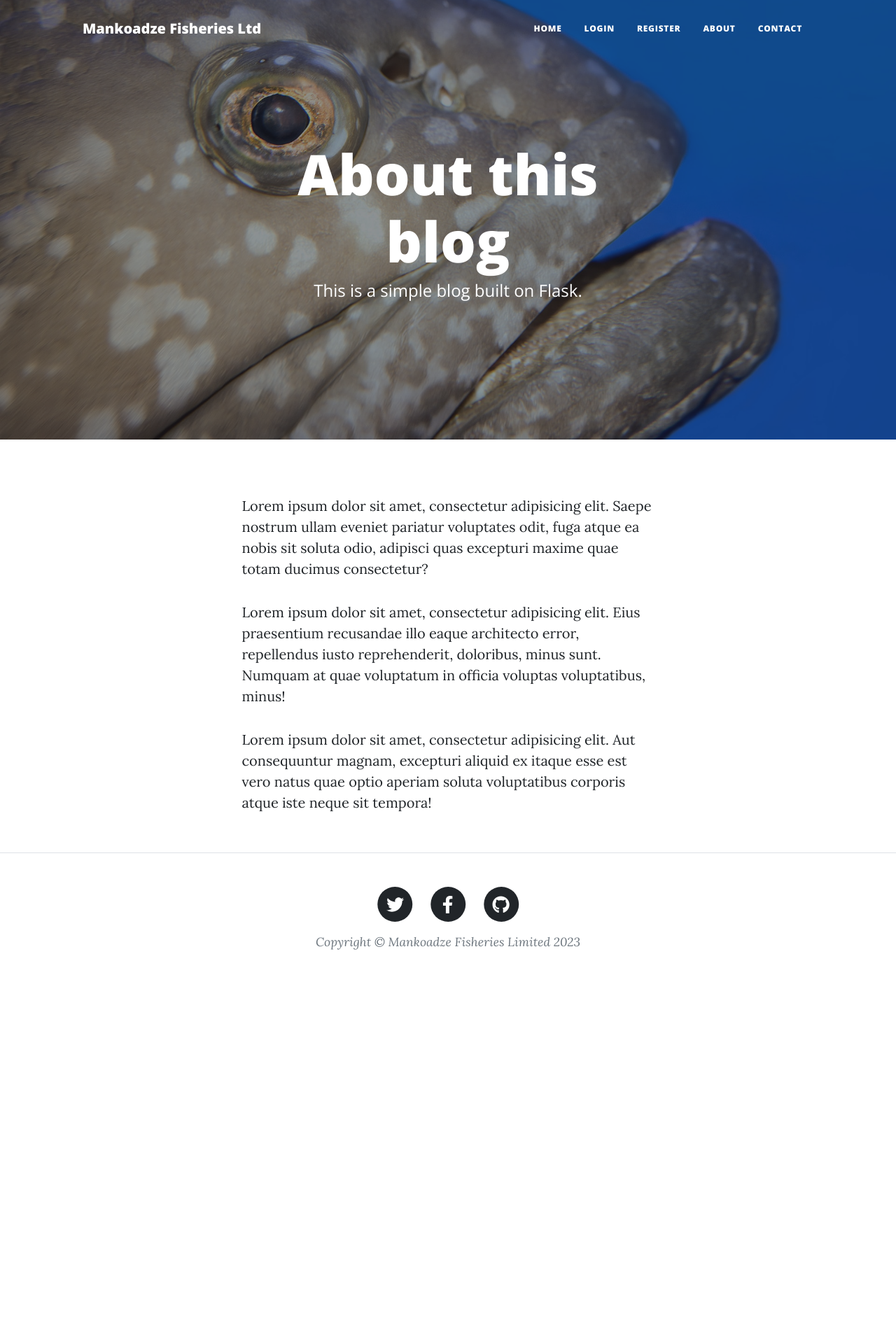
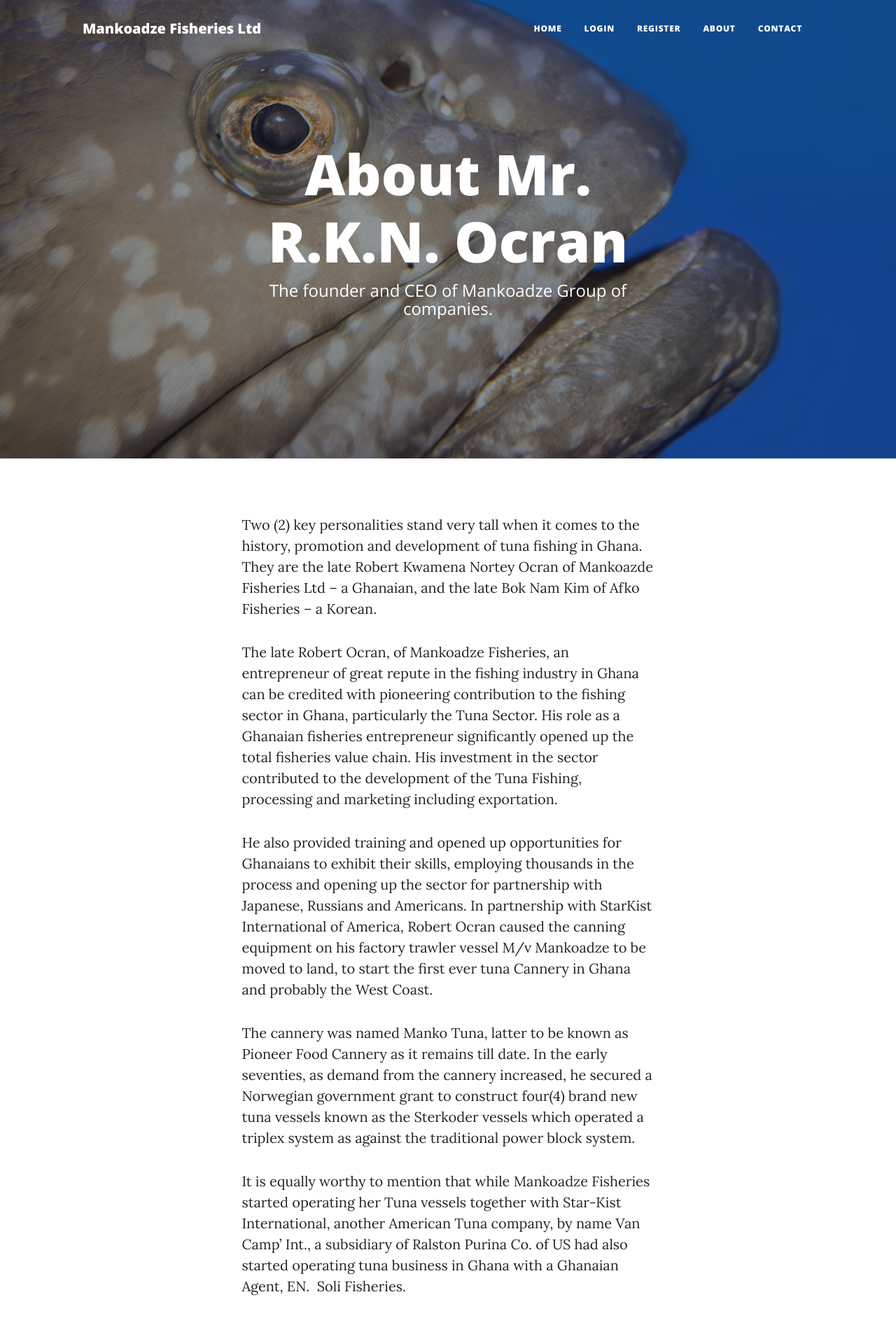
Before and after one commit to hellobramah/mfl-company-management-system, a Flask app: page /about in a window 1280 px wide. Shown: the top 1886 px of the page at 70% size. Before the commit the page ends 1357 px from the top, so only its background shows below. Run offline with Flask 3, Linux system fonts and the light colour scheme; some libraries are stand-ins or nearby versions.

Commit message:
Edit about.html

```diff
--- a/templates/about.html
+++ b/templates/about.html
@@ -9,8 +9,8 @@
         <div class="row gx-4 gx-lg-5 justify-content-center">
             <div class="col-md-10 col-lg-8 col-xl-7">
                 <div class="page-heading">
-          <h1>About this blog</h1>
-          <span class="subheading">This is a simple blog built on Flask.</span>
+                    <h1>About Mr. R.K.N. Ocran</h1>
+                    <span class="subheading">The founder and CEO of Mankoadze Group of companies.</span>
                 </div>
             </div>
         </div>
@@ -21,24 +21,62 @@
     <div class="container px-4 px-lg-5">
         <div class="row gx-4 gx-lg-5 justify-content-center">
             <div class="col-md-10 col-lg-8 col-xl-7">
+                <p>Two (2) key personalities stand very tall when it comes to the history, promotion and development of
+                    tuna fishing in Ghana. They are the late Robert Kwamena Nortey Ocran of Mankoazde Fisheries Ltd – a
+                    Ghanaian, and the late Bok Nam Kim of Afko Fisheries – a Korean.</p>
+                <p>The late Robert Ocran, of Mankoadze Fisheries, an entrepreneur of great repute in the fishing
+                    industry in Ghana can be credited with pioneering contribution to the fishing sector in Ghana,
+                    particularly the Tuna Sector. His role as a Ghanaian fisheries entrepreneur significantly opened up
+                    the total fisheries value chain. His investment in the sector contributed to the development of the
+                    Tuna Fishing, processing and marketing including exportation.</p>
+                <p>He also provided training and opened up opportunities for Ghanaians to exhibit their skills,
+                    employing thousands in the process and opening up the sector for partnership with Japanese, Russians
+                    and Americans. In partnership with StarKist International of America, Robert Ocran caused the
+                    canning equipment on his factory trawler vessel M/v Mankoadze to be moved to land, to start the
+                    first ever tuna Cannery in Ghana and probably the West Coast.</p>
+                <p>The cannery was named Manko Tuna, latter to be known as Pioneer Food Cannery as it remains till date.
+                    In the early seventies, as demand from the cannery increased, he secured a Norwegian government
+                    grant to construct four(4) brand new tuna vessels known as the Sterkoder vessels which operated a
+                    triplex system as against the traditional power block system.</p>
+                <p>It is equally worthy to mention that while Mankoadze Fisheries started operating her Tuna vessels
+                    together with Star-Kist International, another American Tuna company, by name Van Camp’ Int., a
+                    subsidiary of Ralston Purina Co. of US had also started operating tuna business in Ghana with a
+                    Ghanaian Agent, EN.&nbsp; Soli Fisheries.</p>
+                <p>Some of the Associated&nbsp; Companies operating in Ghana at that time for Van Camp Int were ‘Hae
+                    Chang ’ Fisheries, ‘Dong Won’ Fisheries and few others. Those Associated companies operated more
+                    than ten (10) Pole &amp; Line vessels.&nbsp; The crew were mainly Koreans and few Japanese
+                    nationals. Due to some Political reasons at that time, Van Camp Int. had to wind up their operations
+                    in Ghana and leave. Around the same period in 1978 a South Korean Businessman and Philanthropist by
+                    name Mr. Bok- Nam Kim, Chairman /MD of AFKO FISHERIES CO. LTD managed to acquire two of Van Camp’s
+                    Int tuna vessels in addition to one trawler vessel he had started operating&nbsp; in Tema.</p>
+                <p>With good management and sound operating skills, he gradually managed to acquire and operated more
+                    than (17) deep sea tuna and trawl vessels in Ghana, thus becoming the leading producer and exporter
+                    of fishing products to the EU which culminated in AFKO receiving several Awards both locally and
+                    internationally. It must be put on record that the Founder and Chairman of AFKO Fisheries Co. Ltd,
+                    the Late Bok-Nam, KIM, was a driver and highly instrumental in the formation and running of the
+                    Ghana Tuna Association, by contributing on several occasions to the numerous activities of both the
+                    GTA and NAFAG(National Fisheries Association of Ghana).</p>
                 <p>
-          Lorem ipsum dolor sit amet, consectetur adipisicing elit. Saepe
-          nostrum ullam eveniet pariatur voluptates odit, fuga atque ea nobis
-          sit soluta odio, adipisci quas excepturi maxime quae totam ducimus
-          consectetur?
+                    Former President Flt. Lt. Jerry John Rawlings (rtd) on January 27, 2010  described the late Chief Executive
+                    Officer of Mankoadze Fisheries, Robert Ocran as a man whose native intelligence exceeded some
+                    academic, letter-wielding intellectuals.
                 </p>
                 <p>
-          Lorem ipsum dolor sit amet, consectetur adipisicing elit. Eius
-          praesentium recusandae illo eaque architecto error, repellendus iusto
-          reprehenderit, doloribus, minus sunt. Numquam at quae voluptatum in
-          officia voluptas voluptatibus, minus!
+                He said Mr. Robert Ocran was not afraid to expand his business horizons and was the first Ghanaian to
+                breakthrough in large-scale fishing, migrating from fishing in small boats to trawler fishing and
+                production of fish products.
+                <p>
+                    Speaking during a call by the family of Mr. Ocran ... the former
+                    President said “more importantly in time of hunger during those angry days and he wisely brought
+                    down the hunger and anger through the free supply of fish especially to the security forces and his
+                    business almost became bankrupt as a result trying to save the country from any further expression
+                    of outrage.”
                 </p>
                 <p>
-          Lorem ipsum dolor sit amet, consectetur adipisicing elit. Aut
-          consequuntur magnam, excepturi aliquid ex itaque esse est vero natus
-          quae optio aperiam soluta voluptatibus corporis atque iste neque sit
-          tempora!
+                    Mr. Ocran was an ex-service man from the Recce Regiment before entering the fishing industry.
                 </p>
+
+
             </div>
         </div>
     </div>
```
Lines whose indentation alone changed are shown as unchanged.
